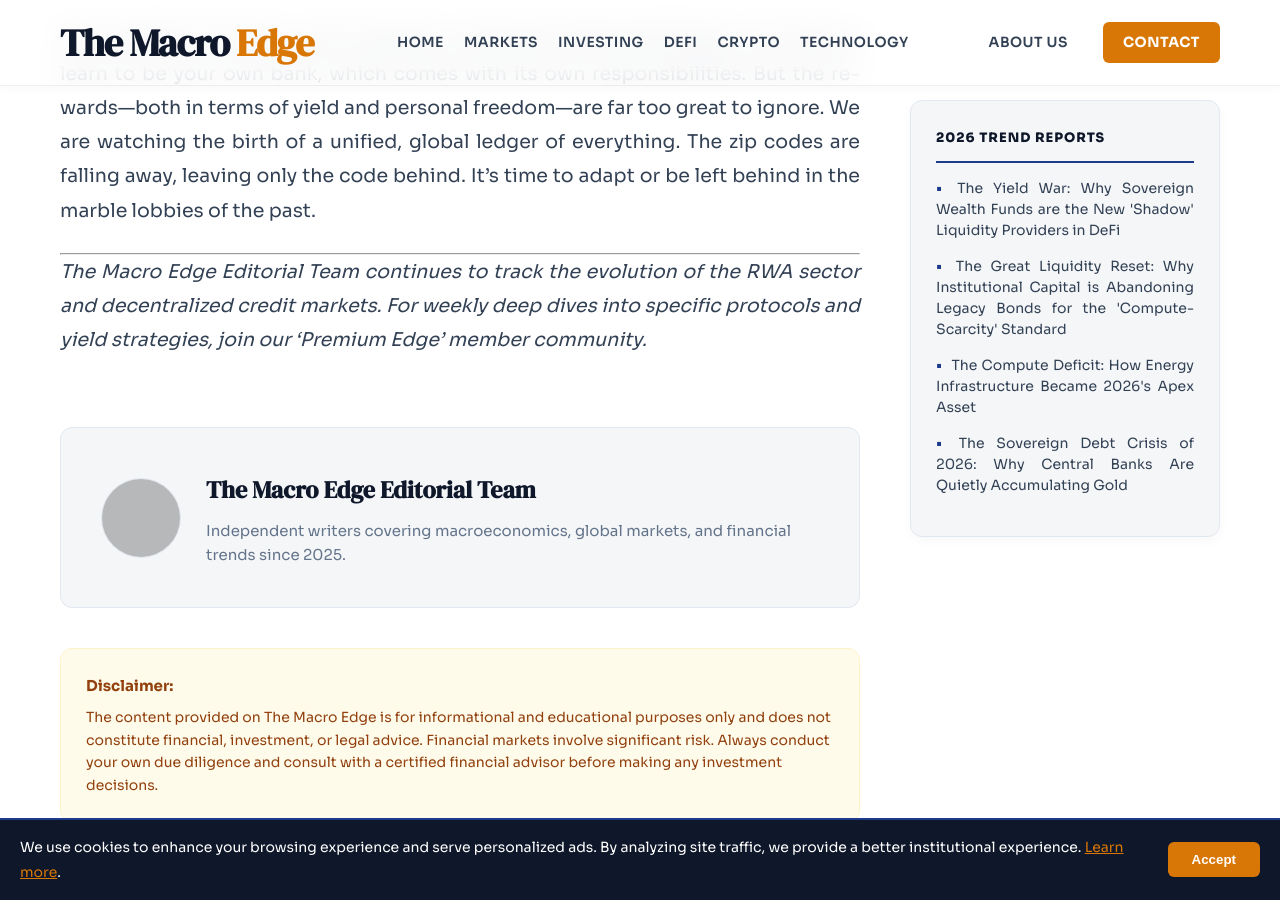
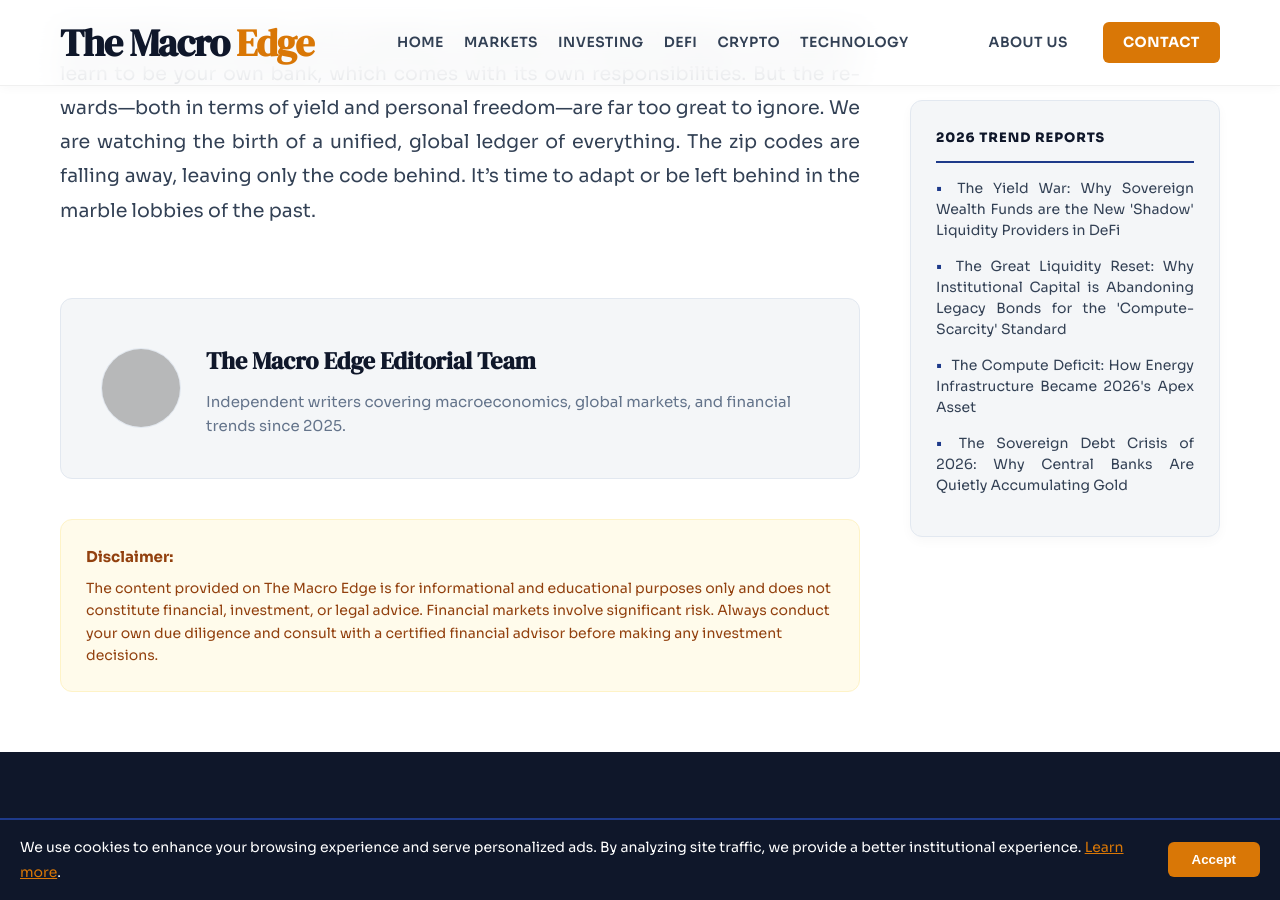
Before and after one commit to Frixx55/FinanceWorld, a Jekyll site: the page built from _posts/2026-04-29-defi-shadow-banking-real-world-assets.md, in a window 1280 px wide and 900 px high, scrolled down 9916 px. Built offline with Jekyll 4.4.1, drawn with Linux system fonts in a browser that asks for light colours; grey boxes are pictures that could not be loaded.

Commit message:
Update 2026-04-29-defi-shadow-banking-real-world-assets.md

```diff
--- a/_posts/2026-04-29-defi-shadow-banking-real-world-assets.md
+++ b/_posts/2026-04-29-defi-shadow-banking-real-world-assets.md
@@ -99,7 +99,3 @@ What did I learn during my thirty days in the digital wilderness?
 *   **The spread is yours:** You deserve the interest that your money generates. Stop giving it to the guy in the skyscraper to pay for his private jet.
 
 The transition isn't easy, and it requires a new type of financial literacy. You have to learn to be your own bank, which comes with its own responsibilities. But the rewards—both in terms of yield and personal freedom—are far too great to ignore. We are watching the birth of a unified, global ledger of everything. The zip codes are falling away, leaving only the code behind. It's time to adapt or be left behind in the marble lobbies of the past.
-
-***
-
-*The Macro Edge Editorial Team continues to track the evolution of the RWA sector and decentralized credit markets. For weekly deep dives into specific protocols and yield strategies, join our 'Premium Edge' member community.*
```
